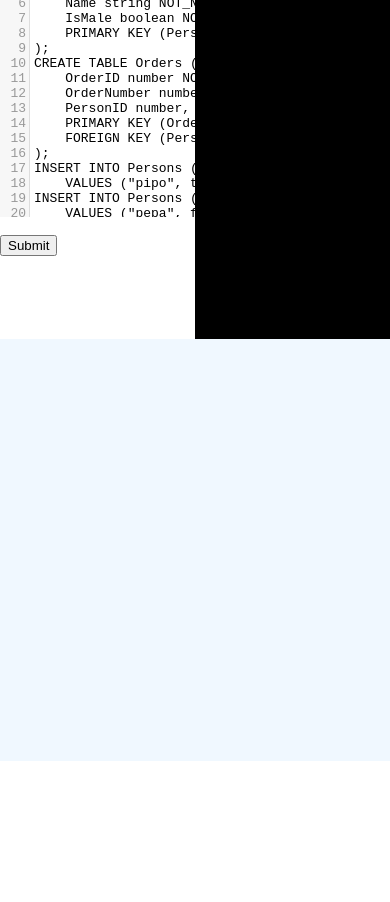
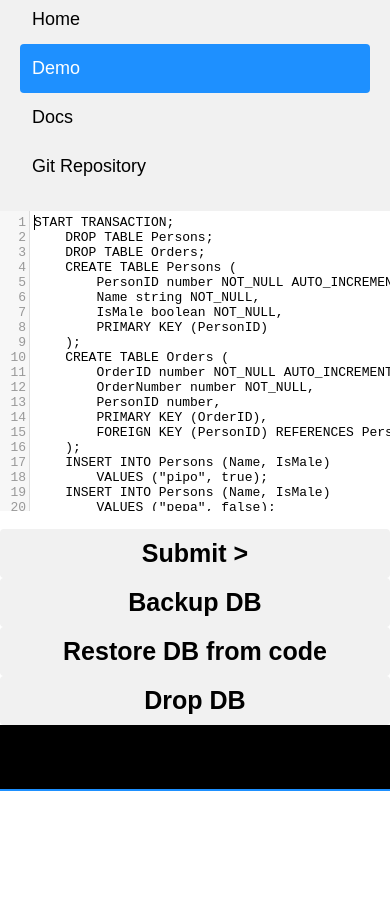
Before and after one commit to dandimrod/IndexSQL, a plain HTML site: page demo.html in a window 390 px wide. Shown: the part 83-985 px from the top of the page. Before the commit the page ends 844 px from the top, so only its background shows below. Drawn offline with nearby package versions, Linux system fonts and the light colour scheme.

Commit message:
Added compiler, fixed design, added index, tidy up

```diff
--- a/demo.html
+++ b/demo.html
@@ -1,97 +1,44 @@
 <!DOCTYPE html>
-
-<style>
-    body{
-        margin:0;
-    }
-    .demo-container {
-        height: 100%;
-        width: 100%;
-    display: grid;
-    grid-template-columns: 1fr;
-    grid-template-rows: 1fr 1fr;
-    grid-template-areas: "console-container" "inspector";
-        position: fixed;
-                top:0px;
-                left:0px;
-    }
-
-    .console-container {
-    display: grid;
-    grid-template-columns: 1fr 1fr;
-    grid-template-rows: 1fr;
-    grid-template-areas: "execute console";
-    grid-area: console-container;
-    }
-
-    .execute {
-        grid-area: execute;
-        position:relative;
-        min-height:4em;
-    }
-
-    .console {
-        grid-area: console;
-        background-color: black;
-        color: white;
-        position:relative;
-        min-height:4em;
-    }
-
-    .inspector {
-        display: grid;
-        grid-template-columns: 1fr 5fr;
-        grid-template-rows: 1fr;
-        grid-template-areas: "tables table-inspector";
-        grid-area: inspector;
-        background-color: aliceblue;
-    }
-
-    .tables {
-        grid-area: tables;
-        position:relative;
-        min-height:4em;
-    }
-
-    .table-inspector {
-        grid-area: table-inspector;
-        position:relative;
-        min-height:4em;
-    }
-
-    table {
-        border-collapse: collapse;
-        width: 100%;
-    }
-
-    td, th {
-    border: 1px solid #dddddd;
-    text-align: left;
-    padding: 8px;
-    }
-    .console td, .console th {
-        color:white;
-    }
-
-</style>
+<head>
+    <meta charset="utf-8" />
+    <title>IndexSQL</title>
+    <meta name="Description" content="Project that simplifies the use of IndexedDB by making it compatible with SQL like sintaxis.">
+    <meta name="viewport" content="width=device-width, initial-scale=1">
+    <link rel="icon" type="image/png" href="/static/IndexSQL.png">
+    <link rel="stylesheet" href="/static/style.css">
+</head>
+<body>
+    <div class="header">
+        <a href="/" class="logo"><img src="/static/IndexSQL.png" alt="logo" height="30"> IndexSQL</a>
+        <div class="header-right">
+            <a href="/">Home</a>
+            <a class="active" href="/demo.html">Demo</a>
+            <a href="/docs/index.html">Docs</a>
+            <a href="https://github.com/dandimrod/IndexSQL">Git Repository</a>
+        </div>
+    </div>
     <div class="demo-container">
         <div class="console-container">
             <div class="execute">
-            <div style="position:absolute; top:0;left:0;right:0;max-height:100%;overflow:auto ;">
-                <textarea id="code"></textarea><br/><button onclick="submitCode()">Submit</button>
+                <div class="scrollable">
+                    <textarea id="code"></textarea><br/>
+                    <button onclick="submitCode()" id="submit">Submit ></button><br/>
+                    <button onclick="backup()">Backup DB</button><br/>
+                    <button onclick="restore()">Restore DB from code</button><br/>
+                    <button onclick="if(confirm('ARE YOU SURE YOU WANT TO DROP THE DATABASE?\nYou have to reload the page to continue using the demo')){drop()}">Drop DB</button>
                 </div>
             </div>
             <div class="console">
-            <div style="position:absolute; top:0;left:0;right:0;max-height:100%;overflow:auto ;" id="result">
+                <div class="scrollable" id="result">
                 </div>
             </div>
         </div>
         <div class="inspector">
             <div class="tables" >
-            <div style="position:absolute; top:0;left:0;right:0;max-height:100%;overflow:auto ;" id="tables"></div>
+                <div class="scrollable" id="tables"></div>
             </div>
             <div class="table-inspector" >
-            <div id="table-inspector" style="position:absolute; top:0;left:0;right:0;max-height:100%;overflow:auto ;"></div>
+                <div id="table-inspector" class="scrollable"></div>
             </div>
         </div>
     </div>
@@ -150,6 +97,23 @@ DELETE FROM Persons WHERE IsMale=false;
     SELECT * FROM Persons;
     END TRANSACTION;`);
         var indexSQL=new IndexSQL("demo");
+        function backup(){
+            indexSQL.backup(function(backup){
+                document.getElementById("result").innerHTML=JSON.stringify(backup);
+            })
+        }
+        function restore(){
+            indexSQL.restore(JSON.parse(editor.getValue()));
+        }
+        function drop(){
+            indexSQL.drop();
+            document.getElementById("result").innerHTML="<p style='color:red;'>DATABASE HAS BEEN DROPPED</>";
+            let buttons=document.getElementsByTagName("button");
+            for (let index = 0; index < buttons.length; index++) {
+                const element = buttons[index];
+                element.disabled=true;
+            }
+        }
         function drawResults(results){
             let resultString="";
             for (let index = 0; index < results.length; index++) {
@@ -182,11 +146,20 @@ END TRANSACTION;`);
             let tablesString="<h2>Table inspector</h2>";
             for (let index = 0; index < tables.values.length; index++) {
                 const element = tables.values[index][0];
-            tablesString=tablesString+"<button onclick='drawTable(\""+element+"\");'>"+element+"</button><br/>"
+                tablesString=tablesString+"<button onclick='drawTable(\""+element+"\");' class='tableButton' id='button"+element+"'>"+element+"</button><br/>"
             }
             document.getElementById("tables").innerHTML=tablesString;
         }
         function drawTable(table){
+            let tableButtons=document.getElementsByClassName("tableButton");
+            for (let index = 0; index < tableButtons.length; index++) {
+                const element = tableButtons[index];
+                if(element.id==="button"+table){
+                    element.classList.add("active");
+                }else{
+                    element.classList.remove("active");
+                }
+            }
             indexSQL.execute("SELECT * FROM "+table+";",function(tableName){
                 return function(result){
                     let table=result[0].result;
@@ -216,3 +189,4 @@ END TRANSACTION;`);
         }
         indexSQL.execute("Tables;",function(result){drawTables(result)});
     </script>
+</body>
--- a/docs/index.html
+++ b/docs/index.html
@@ -0,0 +1,21 @@
+<!DOCTYPE html>
+<head>
+    <meta charset="utf-8" />
+    <title>IndexSQL</title>
+    <meta name="Description" content="Project that simplifies the use of IndexedDB by making it compatible with SQL like sintaxis.">
+    <meta name="viewport" content="width=device-width, initial-scale=1">
+    <link rel="icon" type="image/png" href="/static/IndexSQL.png">
+    <link rel="stylesheet" href="/static/style.css">
+</head>
+<body>
+    <div class="header">
+        <a href="/" class="logo"><img src="/static/IndexSQL.png" alt="logo" height="30"> IndexSQL</a>
+        <div class="header-right">
+            <a href="/">Home</a>
+            <a href="/demo.html">Demo</a>
+            <a class="active" href="/docs/index.html">Docs</a>
+            <a href="https://github.com/dandimrod/IndexSQL">Git Repository</a>
+        </div>
+    </div>
+    UNDER CONSTRUCTION
+</body>
--- a/src/IndexSQL.js
+++ b/src/IndexSQL.js
@@ -36,7 +36,6 @@ function IndexSQL(dbName){
         let store = db.createObjectStore("databases", { keypath : "name"  });
     };
     db.server=function(){
-        debugger;
         let data={};
         var DBUtils={
             name:"",
--- /dev/null
+++ b/static/style.css
@@ -0,0 +1,171 @@
+
+        * {box-sizing: border-box;}
+
+        body {
+        margin: 0;
+        font-family: Arial, Helvetica, sans-serif;
+        height:100%;
+        }
+
+        .header {
+        overflow: hidden;
+        background-color: #f1f1f1;
+        padding: 20px 10px;
+        }
+
+        .header a {
+        float: left;
+        color: black;
+        text-align: center;
+        padding: 12px;
+        text-decoration: none;
+        font-size: 18px;
+        line-height: 25px;
+        border-radius: 4px;
+        }
+        button{
+            background-color: #f1f1f1;
+            text-align: center;
+            padding: 12px;
+            text-decoration: none;
+            line-height: 25px;
+            border-radius: 4px;
+            width: 100%;
+            border: none;
+        }
+        button:hover{
+            background-color: dodgerblue;
+            color: white;
+        }
+
+        .header a.logo,button {
+        font-size: 25px;
+        font-weight: bold;
+        }
+
+        .header a:hover {
+        background-color: #ddd;
+        color: black;
+        }
+
+        .header a.active, button.active {
+        background-color: dodgerblue;
+        color: white;
+        }
+
+        .header-right {
+        float: right;
+        }
+
+        .demo-container {
+        height:auto !important; /* real browsers */
+        margin:0 auto; /* center, not in IE5 */
+        min-height:100%; /* real browsers */
+        width: 100%;
+        display: grid;
+        grid-template-columns: 1fr;
+        grid-template-rows: 1fr 1fr;
+        grid-template-areas: "console-container" "inspector";
+        position: fixed;
+        }
+
+        .console-container {
+        display: grid;
+        grid-template-columns: 1fr 1fr;
+        grid-template-rows: 1fr;
+        grid-template-areas: "execute console";
+        grid-area: console-container;
+        }
+
+        .execute {
+            grid-area: execute;
+            position:relative;
+            min-height:4em;
+        }
+
+        .console {
+            grid-area: console;
+            background-color: black;
+            color: white;
+            position:relative;
+            min-height:4em;
+        }
+
+        .inspector {
+            display: grid;
+            grid-template-columns: 1fr 5fr;
+            grid-template-rows: 1fr;
+            grid-template-areas: "tables table-inspector";
+            grid-area: inspector;
+            border-top: 2px solid dodgerblue;
+        }
+
+        .tables {
+            grid-area: tables;
+            position:relative;
+            min-height:4em;
+            border-right: 2px solid dodgerblue;
+        }
+
+        .table-inspector {
+            grid-area: table-inspector;
+            position:relative;
+            min-height:4em;
+        }
+
+        table {
+            border-collapse: collapse;
+            width: 100%;
+        }
+
+        td, th {
+        border: 1px solid #dddddd;
+        text-align: left;
+        padding: 8px;
+        }
+        .console td, .console th {
+            color:white;
+        }
+        .scrollable{
+            position:absolute;
+            top:0;
+            left:0;
+            right:0;
+            max-height:100%;
+            overflow:auto ;
+        }
+        @media screen and (max-width: 500px) {
+            .header {
+                padding: 20px;
+            }
+            .header a {
+                float: none;
+                display: block;
+                text-align: left;
+            }
+
+            .header-right {
+                float: none;
+            }
+            .demo-container {
+                display: block;
+                position: relative;
+            }
+            .console-container {
+            display: block;
+            }
+            .inspector {
+            display: block;
+            }
+            .scrollable{
+                position: relative;;
+                top:0;
+                left:0;
+                right:0;
+                max-height:100%;
+                overflow:auto ;
+            }
+            .tables{
+                border-right: none;
+            }
+        }
```
Also changed, not shown: compilator/compile.js (added, +15 -0 lines), compilator/package.json (added, +14 -0 lines), docs/operations.md (deleted, +0 -16 lines), docs/supported_opperations.md (+18 -0 lines), index.html (+44 -0 lines), src/IndexSQL.min.js (added), static/IndexSQL.png (added), 2 other files. Lines whose indentation alone changed are shown as unchanged.
